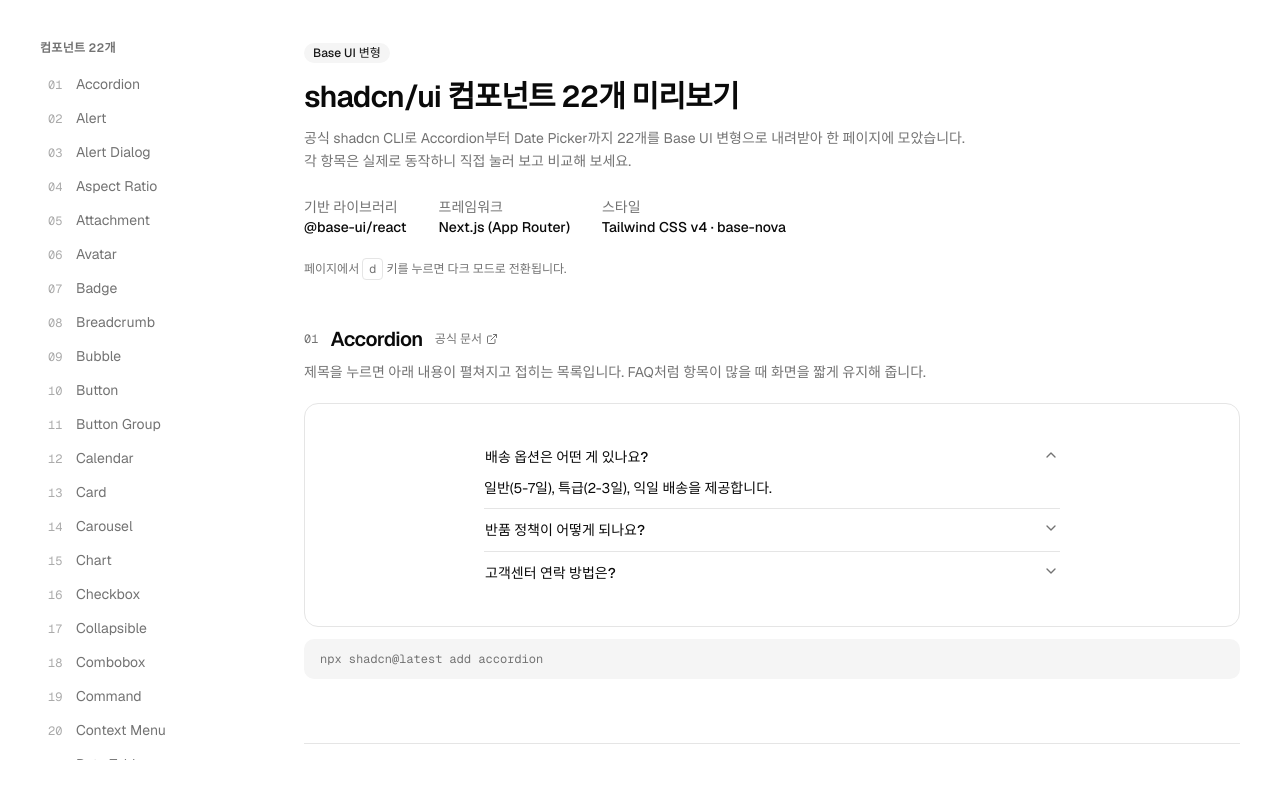
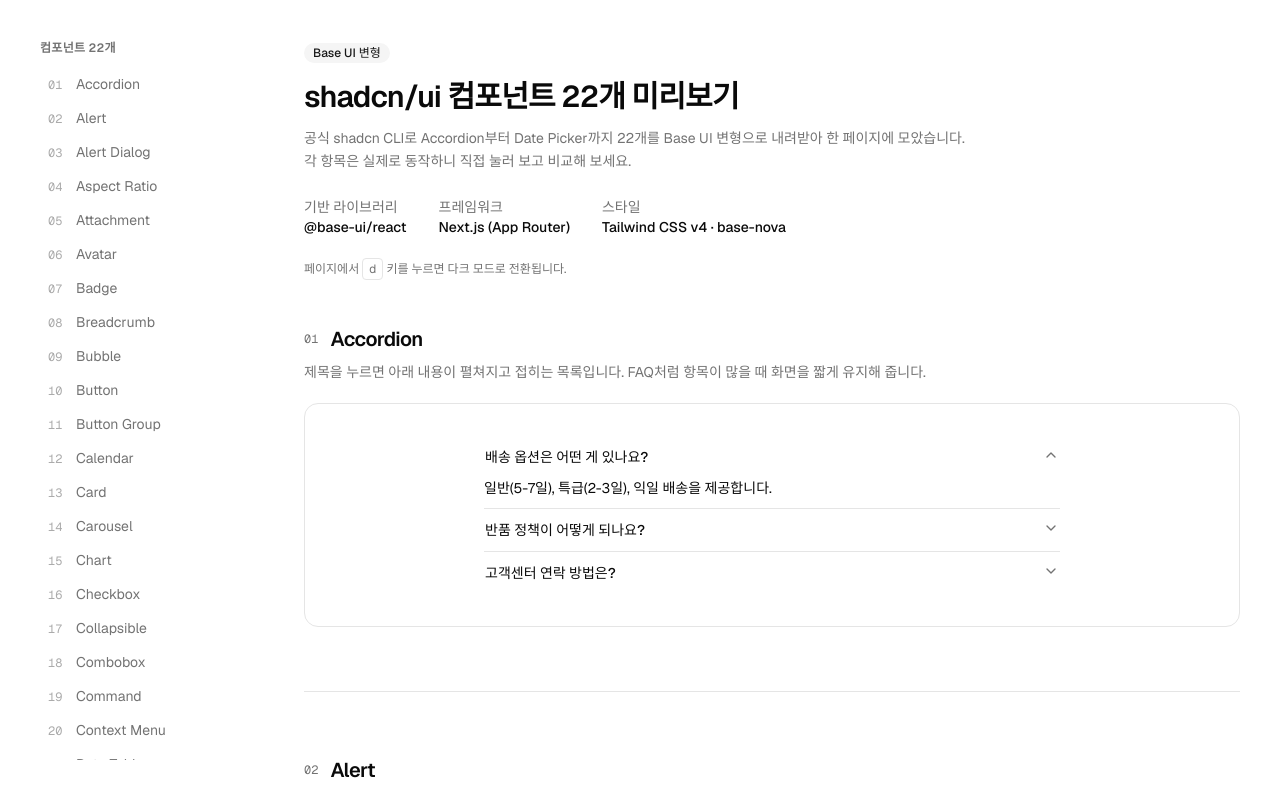
Before and after one commit to shinhyuk-pm/components, a Next.js app: page / in a window 1280 px wide. Shown: the top 794 px of the page. Built offline with nearby package versions, Linux system fonts and the light colour scheme.

Commit message:
페이지에서 설치 명령어와 외부 문서 링크 제거
- 각 섹션의 npx shadcn 명령어 블록 삭제
- 공식 문서 외부 링크 삭제
- 레지스트리에서 command / docs 필드와 상수 제거
- Data Table / Date Picker 조합 안내 메모는 유지

```diff
--- a/app/page.tsx
+++ b/app/page.tsx
@@ -1,5 +1,3 @@
-import { ExternalLinkIcon } from "lucide-react"
-
 import { components } from "@/components/component-registry"
 import { Badge } from "@/components/ui/badge"
 import { Separator } from "@/components/ui/separator"
@@ -78,15 +76,6 @@ export default function Page() {
                   <h2 className="text-xl font-semibold tracking-tight">
                     {component.name}
                   </h2>
-                  <a
-                    href={component.docs}
-                    target="_blank"
-                    rel="noreferrer"
-                    className="inline-flex items-center gap-1 text-xs text-muted-foreground underline-offset-4 hover:text-foreground hover:underline"
-                  >
-                    공식 문서
-                    <ExternalLinkIcon className="size-3" />
-                  </a>
                 </div>
 
                 <p className="mt-2 max-w-2xl text-sm leading-relaxed text-muted-foreground">
@@ -102,10 +91,6 @@ export default function Page() {
                 <div className="mt-5 flex min-h-40 w-full items-center justify-center rounded-xl border bg-card p-8">
                   <Demo />
                 </div>
-
-                <pre className="mt-3 overflow-x-auto rounded-lg bg-muted px-4 py-3 text-xs text-muted-foreground">
-                  <code>{component.command}</code>
-                </pre>
 
                 {index < components.length - 1 ? (
                   <Separator className="mt-16" />
--- a/components/component-registry.tsx
+++ b/components/component-registry.tsx
@@ -30,16 +30,10 @@ export type ComponentEntry = {
   name: string
   /** 비개발자용 한 줄 설명 */
   summary: string
-  /** 실제로 실행한 설치 명령 */
-  command: string
   /** 설치 방식에 대한 추가 메모 (조합형 컴포넌트일 때만) */
   note?: string
-  /** 공식 문서 링크 (Base UI 변형) */
-  docs: string
   Demo: React.ComponentType
 }
-
-const DOCS = "https://ui.shadcn.com/docs/components/base"
 
 export const components: ComponentEntry[] = [
   {
@@ -47,8 +41,6 @@ export const components: ComponentEntry[] = [
     name: "Accordion",
     summary:
       "제목을 누르면 아래 내용이 펼쳐지고 접히는 목록입니다. FAQ처럼 항목이 많을 때 화면을 짧게 유지해 줍니다.",
-    command: "npx shadcn@latest add accordion",
-    docs: `${DOCS}/accordion`,
     Demo: AccordionDemo,
   },
   {
@@ -56,8 +48,6 @@ export const components: ComponentEntry[] = [
     name: "Alert",
     summary:
       "화면 안에 머무르는 알림 상자입니다. 안내나 오류 메시지를 눈에 띄게 보여줄 때 씁니다.",
-    command: "npx shadcn@latest add alert",
-    docs: `${DOCS}/alert`,
     Demo: AlertDemo,
   },
   {
@@ -65,8 +55,6 @@ export const components: ComponentEntry[] = [
     name: "Alert Dialog",
     summary:
       "화면을 덮고 뜨는 확인 창입니다. 삭제처럼 되돌릴 수 없는 작업 전에 한 번 더 묻습니다.",
-    command: "npx shadcn@latest add alert-dialog",
-    docs: `${DOCS}/alert-dialog`,
     Demo: AlertDialogDemo,
   },
   {
@@ -74,8 +62,6 @@ export const components: ComponentEntry[] = [
     name: "Aspect Ratio",
     summary:
       "영역의 가로세로 비율을 고정합니다. 이미지나 영상이 기기마다 찌그러지지 않게 잡아 줍니다.",
-    command: "npx shadcn@latest add aspect-ratio",
-    docs: `${DOCS}/aspect-ratio`,
     Demo: AspectRatioDemo,
   },
   {
@@ -83,8 +69,6 @@ export const components: ComponentEntry[] = [
     name: "Attachment",
     summary:
       "첨부한 파일을 이름·형식·크기와 함께 보여주는 카드입니다. 제거 버튼 같은 동작을 붙일 수 있습니다.",
-    command: "npx shadcn@latest add attachment",
-    docs: `${DOCS}/attachment`,
     Demo: AttachmentDemo,
   },
   {
@@ -92,8 +76,6 @@ export const components: ComponentEntry[] = [
     name: "Avatar",
     summary:
       "사용자 프로필 사진입니다. 사진이 없으면 이니셜로 대체되고, 여러 명을 겹쳐 묶을 수도 있습니다.",
-    command: "npx shadcn@latest add avatar",
-    docs: `${DOCS}/avatar`,
     Demo: AvatarDemo,
   },
   {
@@ -101,8 +83,6 @@ export const components: ComponentEntry[] = [
     name: "Badge",
     summary:
       "상태나 분류를 표시하는 작은 라벨입니다. '신규', '진행중' 같은 짧은 꼬리표에 씁니다.",
-    command: "npx shadcn@latest add badge",
-    docs: `${DOCS}/badge`,
     Demo: BadgeDemo,
   },
   {
@@ -110,8 +90,6 @@ export const components: ComponentEntry[] = [
     name: "Breadcrumb",
     summary:
       "지금 보고 있는 페이지가 어느 경로에 있는지 보여주는 이동 경로입니다. 상위 단계로 바로 돌아갈 수 있습니다.",
-    command: "npx shadcn@latest add breadcrumb",
-    docs: `${DOCS}/breadcrumb`,
     Demo: BreadcrumbDemo,
   },
   {
@@ -119,8 +97,6 @@ export const components: ComponentEntry[] = [
     name: "Bubble",
     summary:
       "메신저 같은 대화 말풍선입니다. 보내는 쪽과 받는 쪽을 색과 정렬로 구분합니다.",
-    command: "npx shadcn@latest add bubble",
-    docs: `${DOCS}/bubble`,
     Demo: BubbleDemo,
   },
   {
@@ -128,8 +104,6 @@ export const components: ComponentEntry[] = [
     name: "Button",
     summary:
       "가장 기본이 되는 클릭 버튼입니다. 강조 정도와 크기를 옵션으로 바꿔 씁니다.",
-    command: "npx shadcn@latest add button",
-    docs: `${DOCS}/button`,
     Demo: ButtonDemo,
   },
   {
@@ -137,8 +111,6 @@ export const components: ComponentEntry[] = [
     name: "Button Group",
     summary:
       "버튼 여러 개를 하나로 붙여 묶습니다. 정렬 방식 전환처럼 선택지가 나란할 때 좋습니다.",
-    command: "npx shadcn@latest add button-group",
-    docs: `${DOCS}/button-group`,
     Demo: ButtonGroupDemo,
   },
   {
@@ -146,8 +118,6 @@ export const components: ComponentEntry[] = [
     name: "Calendar",
     summary:
       "달력에서 날짜를 고르는 컴포넌트입니다. 하루만 고르거나 기간으로 고를 수 있습니다.",
-    command: "npx shadcn@latest add calendar",
-    docs: `${DOCS}/calendar`,
     Demo: CalendarDemo,
   },
   {
@@ -155,8 +125,6 @@ export const components: ComponentEntry[] = [
     name: "Card",
     summary:
       "제목·설명·본문·버튼을 담는 상자입니다. 화면을 구역으로 나눌 때 가장 많이 쓰입니다.",
-    command: "npx shadcn@latest add card",
-    docs: `${DOCS}/card`,
     Demo: CardDemo,
   },
   {
@@ -164,8 +132,6 @@ export const components: ComponentEntry[] = [
     name: "Carousel",
     summary:
       "좌우로 넘겨 보는 슬라이드입니다. 이미지나 카드가 많을 때 자리를 아껴 줍니다.",
-    command: "npx shadcn@latest add carousel",
-    docs: `${DOCS}/carousel`,
     Demo: CarouselDemo,
   },
   {
@@ -173,8 +139,6 @@ export const components: ComponentEntry[] = [
     name: "Chart",
     summary:
       "막대·선·영역 그래프를 그립니다. 색과 범례가 테마에 맞춰 자동으로 맞춰집니다.",
-    command: "npx shadcn@latest add chart",
-    docs: `${DOCS}/chart`,
     Demo: ChartDemo,
   },
   {
@@ -182,8 +146,6 @@ export const components: ComponentEntry[] = [
     name: "Checkbox",
     summary:
       "켜고 끄는 체크 상자입니다. 약관 동의처럼 여러 개를 동시에 고를 때 씁니다.",
-    command: "npx shadcn@latest add checkbox",
-    docs: `${DOCS}/checkbox`,
     Demo: CheckboxDemo,
   },
   {
@@ -191,8 +153,6 @@ export const components: ComponentEntry[] = [
     name: "Collapsible",
     summary:
       "내용을 접었다 펴는 가장 단순한 형태입니다. Accordion과 달리 항목이 하나일 때 씁니다.",
-    command: "npx shadcn@latest add collapsible",
-    docs: `${DOCS}/collapsible`,
     Demo: CollapsibleDemo,
   },
   {
@@ -200,8 +160,6 @@ export const components: ComponentEntry[] = [
     name: "Combobox",
     summary:
       "직접 입력해서 걸러내며 고르는 선택 상자입니다. 항목이 많을 때 드롭다운보다 편합니다.",
-    command: "npx shadcn@latest add combobox",
-    docs: `${DOCS}/combobox`,
     Demo: ComboboxDemo,
   },
   {
@@ -209,8 +167,6 @@ export const components: ComponentEntry[] = [
     name: "Command",
     summary:
       "검색해서 기능을 실행하는 명령 팔레트입니다. 단축키로 띄우는 빠른 검색창에 쓰입니다.",
-    command: "npx shadcn@latest add command",
-    docs: `${DOCS}/command`,
     Demo: CommandDemo,
   },
   {
@@ -218,8 +174,6 @@ export const components: ComponentEntry[] = [
     name: "Context Menu",
     summary:
       "마우스 오른쪽 버튼을 눌렀을 때 나오는 메뉴입니다. 항목별 추가 동작을 숨겨 둘 때 씁니다.",
-    command: "npx shadcn@latest add context-menu",
-    docs: `${DOCS}/context-menu`,
     Demo: ContextMenuDemo,
   },
   {
@@ -227,10 +181,7 @@ export const components: ComponentEntry[] = [
     name: "Data Table",
     summary:
       "정렬·필터가 되는 데이터 표입니다. 목록 화면에서 많은 행을 다룰 때 씁니다.",
-    command:
-      "npx shadcn@latest add table\nnpm install @tanstack/react-table",
-    note: "공식 문서상 Data Table은 단독 컴포넌트가 아니라 Table + TanStack Table로 직접 만드는 가이드입니다. 그래서 CLI로는 table을 받고 @tanstack/react-table을 설치한 뒤 조합했습니다.",
-    docs: `${DOCS}/data-table`,
+    note: "Data Table은 단독 컴포넌트가 아니라 Table과 TanStack Table을 조합해 만든 것입니다.",
     Demo: DataTableDemo,
   },
   {
@@ -238,9 +189,7 @@ export const components: ComponentEntry[] = [
     name: "Date Picker",
     summary:
       "버튼을 누르면 달력이 떠서 날짜를 고르는 입력칸입니다. 고른 날짜가 버튼에 바로 표시됩니다.",
-    command: "npx shadcn@latest add calendar popover",
-    note: "공식 문서상 Date Picker는 Popover와 Calendar를 조합해 만드는 패턴입니다. 그래서 두 컴포넌트를 CLI로 받아 합쳤습니다.",
-    docs: `${DOCS}/date-picker`,
+    note: "Date Picker는 단독 컴포넌트가 아니라 Popover와 Calendar를 조합해 만든 것입니다.",
     Demo: DatePickerDemo,
   },
 ]
```
